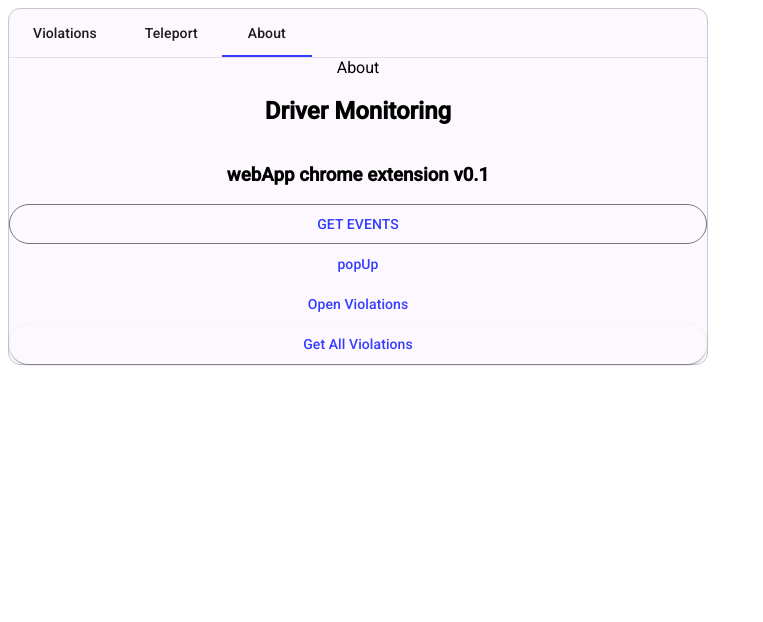
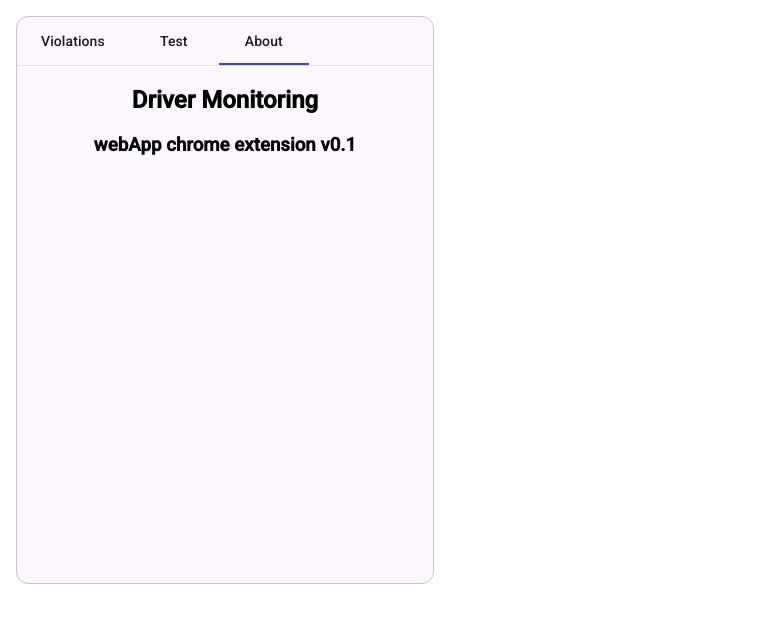
Before and after one commit to gitfre4k/driver-monitoring-chrome-extension-master-main, an Angular app: page / in a window 1280 px wide. Both pictures are taken after a click on the tab "About". Shown: the top 622 px of the page, without its empty margins (0-763 px from the left). Built offline with nearby package versions, Linux system fonts and the light colour scheme; no server answers.

Commit message:
angular material part II

```diff
--- a/src/app/app.component.html
+++ b/src/app/app.component.html
@@ -1,18 +1,33 @@
-<mat-card appearance="outlined">
-    <mat-tab-group mat-stretch-tabs="false" mat-align-tabs="start">
-        <mat-tab label="Violations">Violations</mat-tab>
-        <mat-tab label="Teleport">Teleport</mat-tab>
-        <mat-tab label="About">About</mat-tab>
-    </mat-tab-group>
+<div id="wrapper">
+    @if (!gettingAllViolations) {
+    <mat-card appearance="outlined" id="mat-card-wrapper">
+        <mat-tab-group mat-stretch-tabs="false" mat-align-tabs="start" dynamicHeight="true" id="tab-group">
 
-    @if (!gettingAllViolations) {
-    <h2>Driver Monitoring</h2>
-    <h3>webApp chrome extension v0.1</h3>
+            <mat-tab label="Violations">
+                <div class="tab-group">
+                    <button mat-raised-button (click)="getAllViolations()">Get All Violations</button>
+                </div>
+            </mat-tab>
 
-    <button mat-stroked-button (click)="getEvents()">GET EVENTS</button>
-    <button mat-button (click)="popUp()">popUp</button>
-    <button mat-button (click)="openDialog()">Open Violations</button>
-    <button mat-raised-button (click)="getAllViolations()">Get All Violations</button>
+            <mat-tab label="Test">
+                <div class="tab-group">
+                    <button mat-stroked-button (click)="getEvents()">GET EVENTS</button>
+                    <button mat-button (click)="popUp()">popUp</button>
+                    <button mat-button (click)="openDialog()">Open Violations</button>
+                </div>
+            </mat-tab>
+
+            <mat-tab label="About">
+                <div class="tab-group">
+                    <h2>Driver Monitoring</h2>
+                    <h3>webApp chrome extension v0.1</h3>
+                </div>
+            </mat-tab>
+        </mat-tab-group>
+    </mat-card>
+
+
+
 
 
     } @else {
@@ -30,4 +45,4 @@
         </mat-card-content>
     </mat-card>
     }
-</mat-card>
+</div>
--- a/src/app/app.component.scss
+++ b/src/app/app.component.scss
@@ -1,25 +1,30 @@
-.example-h2 {
-  margin: 10px;
-}
-
-.example-section {
-  display: flex;
-  align-content: center;
-  align-items: center;
-  height: 60px;
-}
-
-.example-margin {
-  margin: 0 10px;
-}
-
-.example-card {
-  display: flex;
-  margin-bottom: 10px;
-  width: 684px;
-  box-sizing: border-box; /*Important if the element has padding or border*/
-}
-
 .mat-tab-group {
   margin-bottom: 48px;
 }
+:host {
+  box-sizing: border-box;
+  display: block;
+  height: 100%;
+}
+
+#wrapper {
+  padding: 16px;
+  min-height: 100%;
+  height: 100%;
+  box-sizing: border-box; /*new*/
+}
+#tab-group {
+  height: 100%;
+}
+#tab-group mat-tab-body {
+  flex-grow: 1;
+}
+
+#mat-card-wrapper {
+  flex-grow: 1;
+  height: 100%;
+}
+
+.tab-group {
+  margin-top: 16px;
+}
--- a/src/styles.scss
+++ b/src/styles.scss
@@ -15,14 +15,20 @@ html,
 body {
   // background: var(--mat-sys-surface);
   // color: var(--mat-sys-on-surface);
-  height: 500px;
-  width: 700px;
+  height: 600px;
+  width: 450px;
   position: relative;
   overflow: hidden;
 
   padding: 0;
+  margin: 0;
 
   text-align: center;
 
   font-family: Roboto, "Helvetica Neue", sans-serif;
 }
+
+.mat-tab-body-wrapper,
+.mat-mdc-tab-body-wrapper {
+  flex-grow: 1;
+}
```
